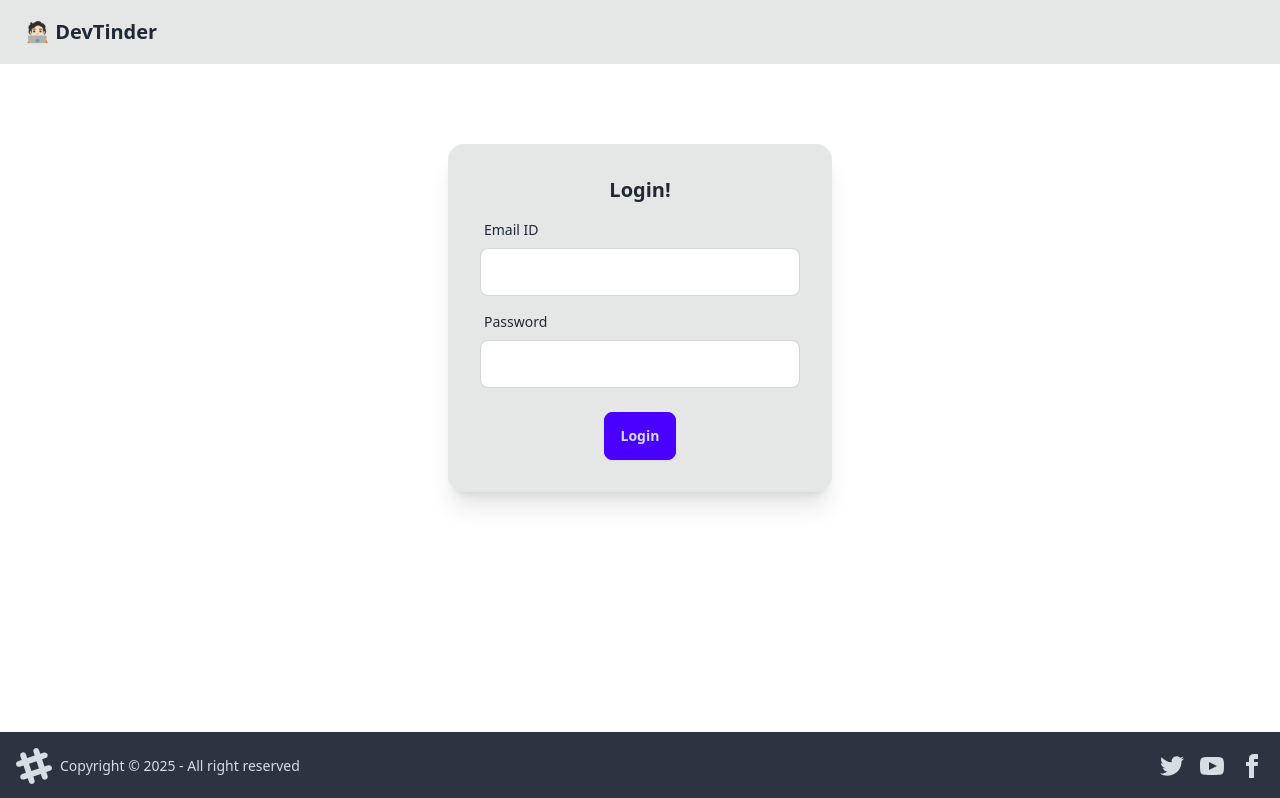
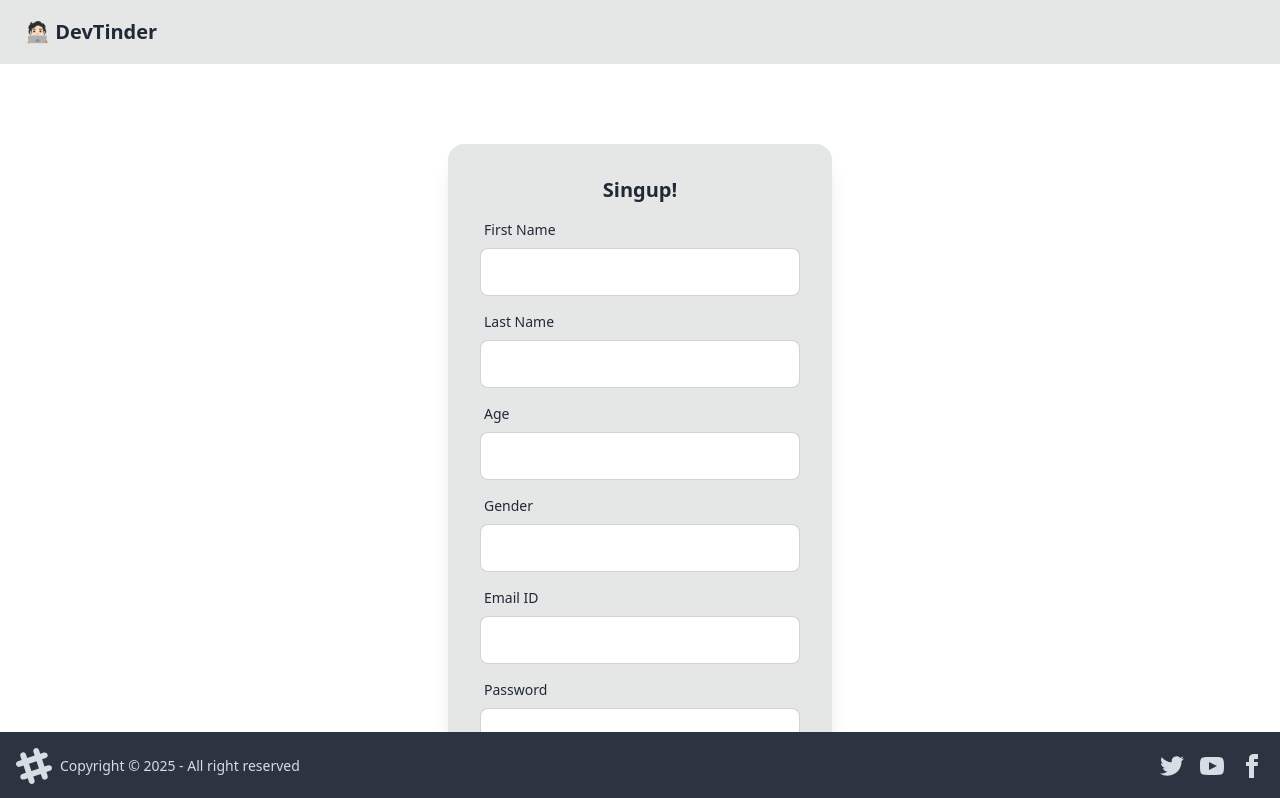
Before and after one commit to yashpreetbathla/devTinder-web, a React (Vite) app: page /login in a window 1280 px wide. Shown: the top 798 px of the page. Built offline with nearby package versions, Linux system fonts and the light colour scheme; no server answers.

Commit message:
feat: signup page flow with login

```diff
--- a/src/components/Login.jsx
+++ b/src/components/Login.jsx
@@ -9,6 +9,12 @@
   const [emailId, setEmailId] = useState("");
   const [password, setPassword] = useState("");
   const [error, setError] = useState("");
+
+  const [firstName, setFirstName] = useState("");
+  const [lastName, setLastName] = useState("");
+  const [age, setAge] = useState("");
+  const [gender, setGender] = useState("");
+  const [isLoginForm, setIsLoginForm] = useState(false);
 
   const dispatch = useDispatch();
   const navigate = useNavigate();
@@ -35,11 +41,89 @@
     }
   };
 
+  const handleSignup = async () => {
+    try {
+      const res = await axios.post(
+        BASE_URL + "/signup",
+        {
+          firstName,
+          lastName,
+          emailId,
+          password,
+          age,
+          gender,
+        },
+        {
+          withCredentials: true,
+        }
+      );
+
+      dispatch(addUser(res.data.data));
+      navigate("/profile");
+    } catch (err) {
+      setError(err?.response?.data?.message || "something went wrong");
+    }
+  };
+
   return (
     <div className="flex items-center justify-center my-20">
       <div className="card bg-base-300 w-96 shadow-xl">
         <div className="card-body">
-          <h2 className="card-title justify-center">Login!</h2>
+          <h2 className="card-title justify-center">
+            {isLoginForm ? "Login" : "Singup"}!
+          </h2>
+          {!isLoginForm && (
+            <>
+              <label className="form-control w-full max-w-xs">
+                <div className="label">
+                  <span className="label-text">First Name</span>
+                </div>
+                <input
+                  type="text"
+                  className="input input-bordered w-full max-w-xs"
+                  value={firstName}
+                  onChange={(e) => setFirstName(e.target.value)}
+                />
+              </label>
+
+              <label className="form-control w-full max-w-xs">
+                <div className="label">
+                  <span className="label-text">Last Name</span>
+                </div>
+                <input
+                  type="text"
+                  className="input input-bordered w-full max-w-xs"
+                  value={lastName}
+                  onChange={(e) => setLastName(e.target.value)}
+                />
+              </label>
+
+              <label className="form-control w-full max-w-xs">
+                <div className="label">
+                  <span className="label-text">Age</span>
+                </div>
+                <input
+                  type="text"
+                  className="input input-bordered w-full max-w-xs"
+                  value={age}
+                  onChange={(e) => setAge(e.target.value)}
+                />
+              </label>
+
+              <label className="form-control w-full max-w-xs">
+                <div className="label">
+                  <span className="label-text">Gender</span>
+                </div>
+                <input
+                  type="text"
+                  className="input input-bordered w-full max-w-xs"
+                  value={gender}
+                  onChange={(e) => setGender(e.target.value)}
+                />
+              </label>
+            </>
+          )}
+
           <label className="form-control w-full max-w-xs">
             <div className="label">
               <span className="label-text">Email ID</span>
@@ -64,10 +148,21 @@
           </label>
           <p className="text-red-500">{error}</p>
           <div className="card-actions justify-center mt-2">
-            <button className="btn btn-primary" onClick={handleLogin}>
-              Login
+            <button
+              className="btn btn-primary"
+              onClick={isLoginForm ? handleLogin : handleSignup}
+            >
+              {isLoginForm ? "Login" : "Singup"}
             </button>
           </div>
+          <p
+            className="m-auto cursor-pointer py-2"
+            onClick={() => setIsLoginForm((value) => !value)}
+          >
+            {isLoginForm
+              ? "New User? Signup Here"
+              : "Existing User? Login Here"}
+          </p>
         </div>
       </div>
     </div>
```
